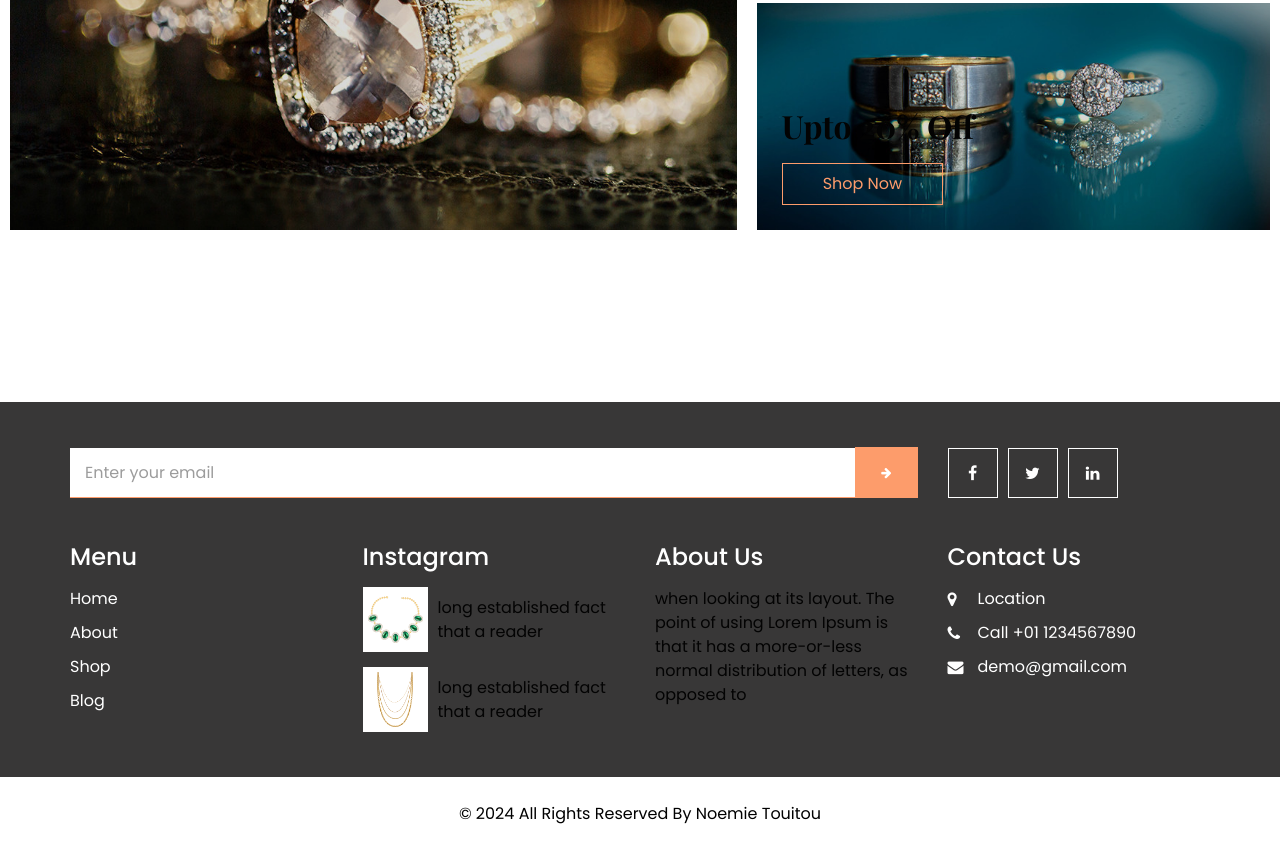
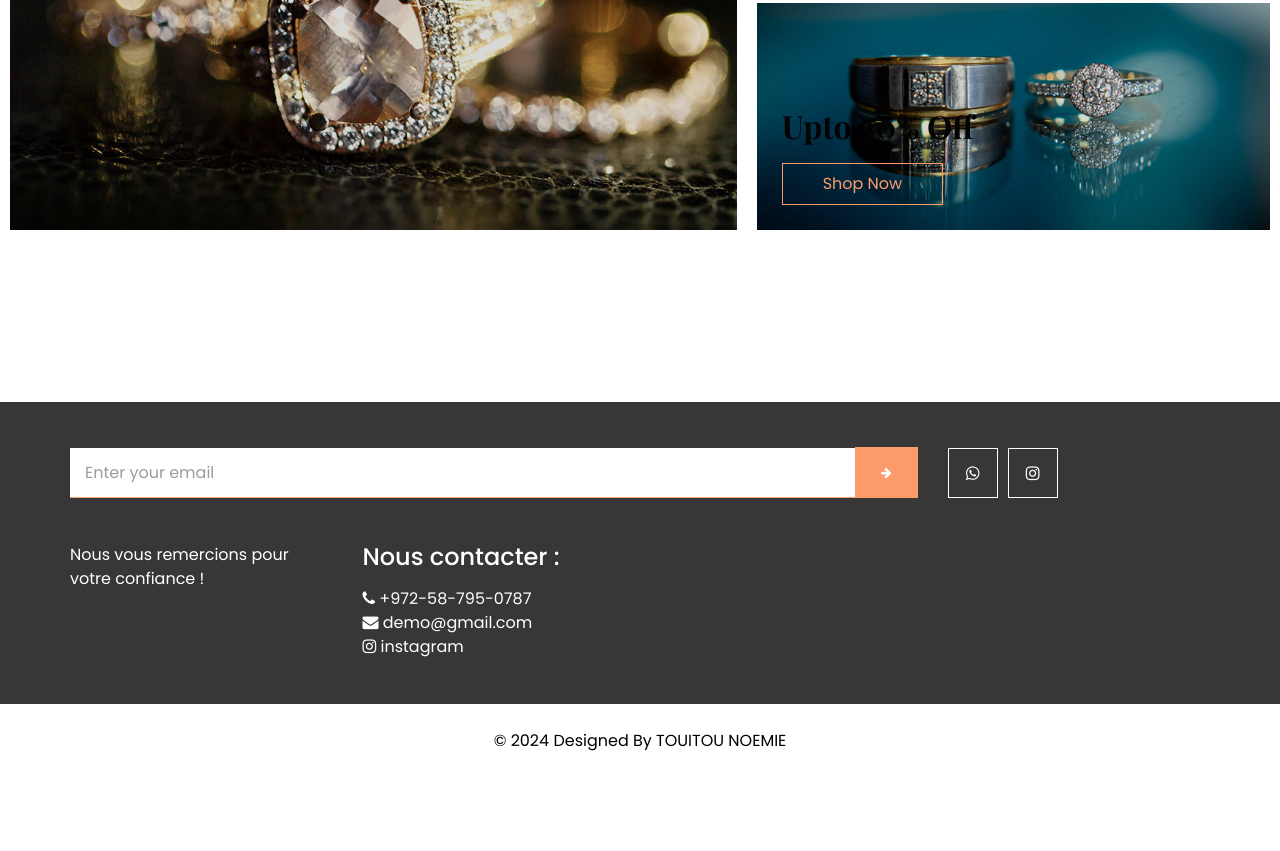
Before and after one commit to Noemietouitou/dressLocation, a plain HTML site: page accueil.html in a window 1280 px wide. Shown: the part 3228-4079 px from the top of the page. After the commit the page ends 4006 px from the top, so only its background shows below. Drawn offline with nearby package versions, Linux system fonts and the light colour scheme.

Commit message:
contact et bas de page mis a jour sur toutes les pages

```diff
--- a/index.html
+++ b/accueil.html
@@ -32,7 +32,7 @@
   <header class="header_section">
     <div class="container-fluid">
       <nav class="navbar navbar-expand-lg custom_nav-container">
-        <a class="navbar-brand" href="index.html">
+        <a class="navbar-brand" href="accueil.html">
           <span style="color: #f8f6f6">
             <i>Anaelle's DRESSES</i>
           </span>
@@ -47,9 +47,9 @@
             </button>
             <div id="myNav" class="overlay">
               <div class="overlay-content">
-                <a href="index.html">ACCUEIL</a>
-                <a href="./healet-html/about.html">NOS COMPOSITIONS</a>
-                <a href="./healet-html/shop.html">LOCATION DE PIECES INDIVIDUELLES</a>
+                <a href="accueil.html">ACCUEIL</a>
+                <a href="healet-html/compositions.html">NOS COMPOSITIONS</a>
+                <a href="healet-html/locationIndividuelle.html">LOCATION DE PIECES INDIVIDUELLES</a>
                 <a href="./healet-html/nous.html">A PROPOS DE NOUS</a>
               </div>
             </div>
@@ -469,88 +469,38 @@
         <div class="col-md-4 col-lg-3">
 
           <div class="social_box">
-            <a href="">
-              <i class="fa fa-facebook" aria-hidden="true"></i>
+            <a href="https://wa.me/+972587950787">
+              <i class="fa fa-whatsapp" aria-hidden="true"></i>
             </a>
-            <a href="">
-              <i class="fa fa-twitter" aria-hidden="true"></i>
-            </a>
-            <a href="">
-              <i class="fa fa-linkedin" aria-hidden="true"></i>
+            <a href="#">
+              <i class="fa fa-instagram" aria-hidden="true"></i>
             </a>
           </div>
         </div>
       </div>
       <div class="row info_main_row">
         <div class="col-md-6 col-lg-3">
-          <div class="info_links">
-            <h4>
-              Menu
-            </h4>
-            <div class="info_links_menu">
-              <a href="index.html">Home</a>
-              <a href="healet-html/about.html">About</a>
-              <a href="healet-html/shop.html">Shop</a>
-              <a href="healet-html/nous.html">Blog</a>
-            </div>
-          </div>
-        </div>
-        <div class="col-md-6 col-lg-3">
-          <div class="info_insta">
-            <h4>
-              Instagram
-            </h4>
-            <div class="insta_box">
-              <div class="img-box">
-                <img src="healet-html/images/p1.png" alt="">
-              </div>
-              <p>
-                long established fact that a reader
-              </p>
-            </div>
-            <div class="insta_box">
-              <div class="img-box">
-                <img src="healet-html/images/p2.png" alt="">
-              </div>
-              <p>
-                long established fact that a reader
-              </p>
-            </div>
-          </div>
-        </div>
-        <div class="col-md-6 col-lg-3">
           <div class="info_detail">
-            <h4>
-              About Us
-            </h4>
-            <p class="mb-0">
-              when looking at its layout. The point of using Lorem Ipsum is that it has a more-or-less normal distribution of letters, as opposed to
-            </p>
+            <p class="mb-0" style="color: white">Nous vous remercions pour votre confiance !</p>
           </div>
         </div>
         <div class="col-md-6 col-lg-3">
           <h4>
-            Contact Us
+            Nous contacter :
           </h4>
           <div class="info_contact">
-            <a href="">
-              <i class="fa fa-map-marker" aria-hidden="true"></i>
-              <span>
-                Location
+            <i class="fa fa-phone" aria-hidden="true"></i>
+            <span>
+                 +972-58-795-0787
+              </span><br>
+            <i class="fa fa-envelope"></i>
+            <span>
+                demo@gmail.com
+              </span><br>
+            <i class="fa fa-instagram"></i>
+            <span>
+                instagram
               </span>
-            </a>
-            <a href="">
-              <i class="fa fa-phone" aria-hidden="true"></i>
-              <span>
-                Call +01 1234567890
-              </span>
-            </a>
-            <a href="">
-              <i class="fa fa-envelope"></i>
-              <span>
-                demo@gmail.com
-              </span>
-            </a>
           </div>
         </div>
       </div>
@@ -564,13 +514,11 @@
   <footer class="footer_section">
     <div class="container">
       <p>
-        &copy; <span id="displayYear"></span> All Rights Reserved By
-        <a href="https://noemietouitou.github.io/">Noemie Touitou</a>
+        &copy; <span id="displayYear"></span> Designed By TOUITOU NOEMIE
       </p>
     </div>
   </footer>
   <!-- footer section -->
-
 
   <!-- jQery -->
   <script src="healet-html/js/jquery-3.4.1.min.js"></script>
```
Also changed, not shown: healet-html/compositions.html (renamed from healet-html/about.html, +23 -75 lines), healet-html/locationIndividuelle.html (renamed from healet-html/shop.html, +18 -69 lines), healet-html/nous.html (+17 -70 lines).
